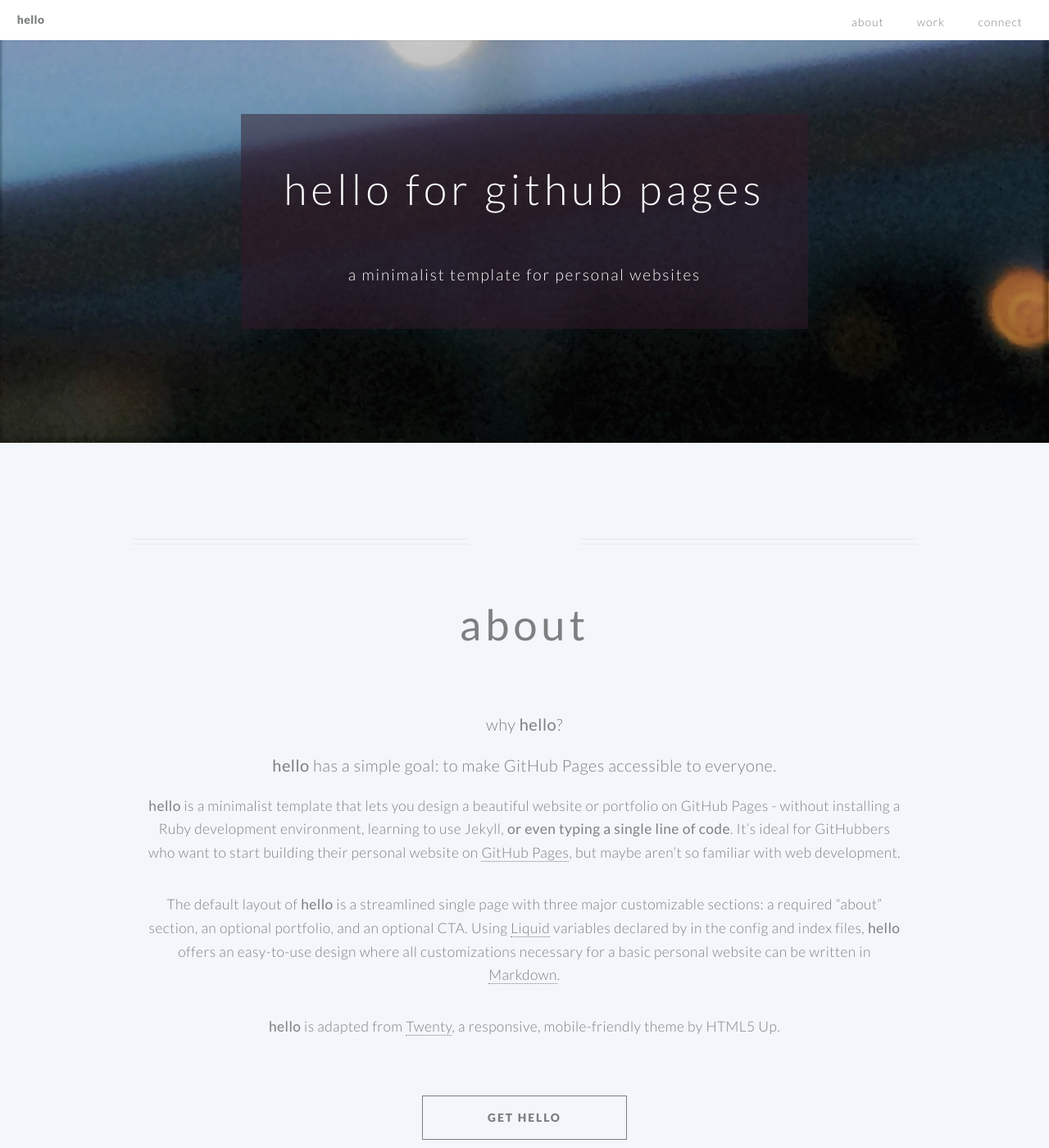
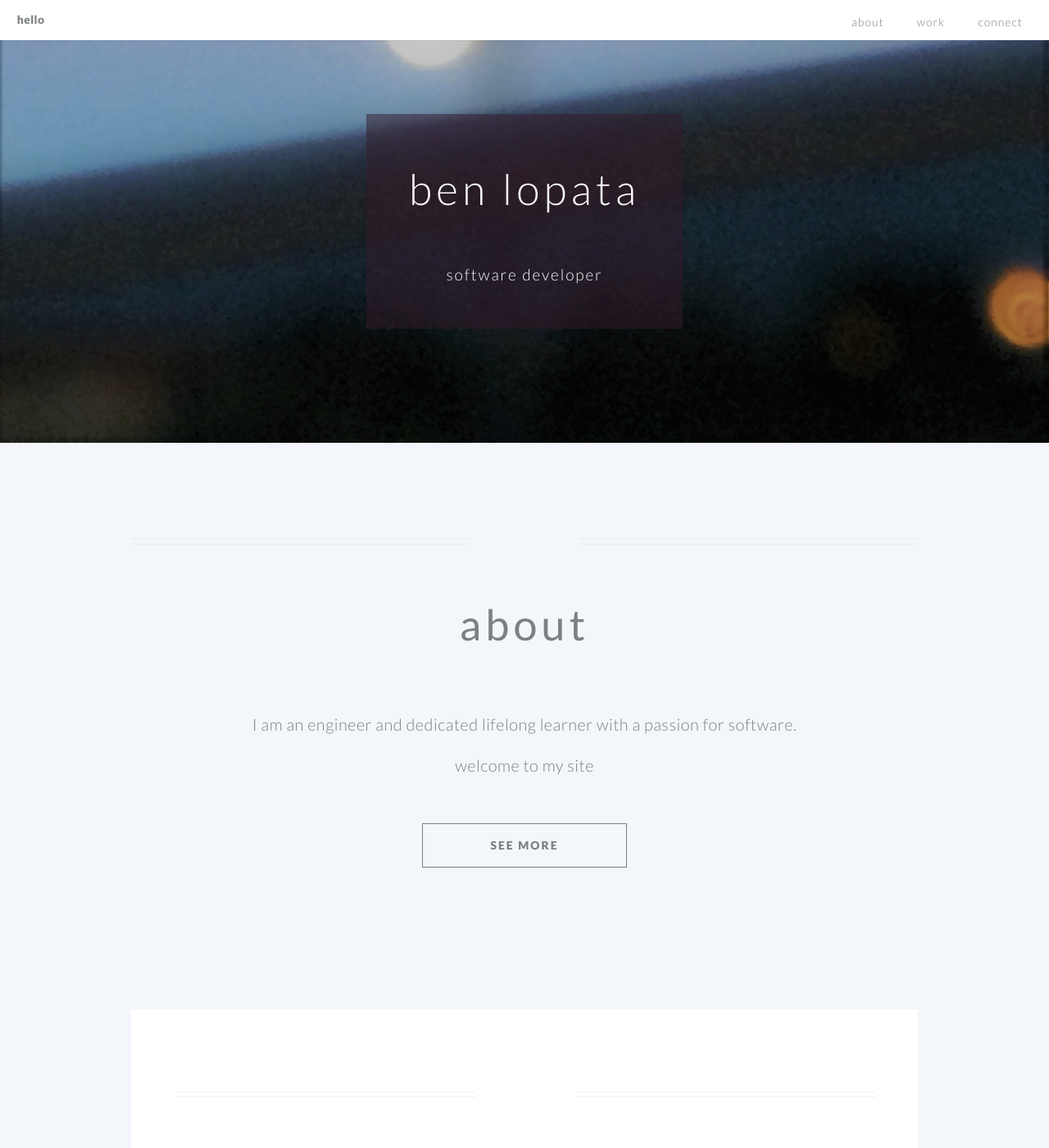
Before and after one commit to bLopata/bLopata.github.io, a Jekyll site: the page built from index.md, in a window 1280 px wide and 1400 px high. Shown: the whole window at 82% size. Built offline with Jekyll 4.4.1, drawn with Linux system fonts in a browser that asks for light colours.

Commit message:
updated info

```diff
--- a/index.md
+++ b/index.md
@@ -4,8 +4,8 @@ layout: hello-default
 # using Markdown language, you can customize the following variables!
 
 # these variables are required -------------------------------
-banner_title: hello for github pages
-banner_subtitle: a minimalist template for personal websites
+banner_title: ben lopata
+banner_subtitle: software developer
 background_image: /images/background.jpeg
 
 # all of the following variables are optional -----------------
@@ -15,15 +15,15 @@ page_url: /hello # only include this variable if you aren't building the page to
 favicon: /assets/ico/favicon.ico
 
 # social media
-twitter_username: notsaragong # # your twitter handle
-github_username:  saragong # your github username
-linkedin: saragong # the part after ("https://www.linkedin.com/in/...")
+twitter_username: lopataben # # your twitter handle
+github_username: bLopata # your github username
+linkedin: ben-lopata # the part after ("https://www.linkedin.com/in/...")
 # facebook_username: <-- your facebook username (the part after "https://www.facebook.com/...")
 # google_analytics: <-- your google analytics Tracking ID
 
 # By declaring these variables, you can include a button that links to an external website or to media.
-about_button: https://github.com/saragong/hello # the link
-about_button_label: get hello # the label on the button
+about_button: https://www.blopata.io # the link
+about_button_label: see more # the label on the button
 
 # optional portfolio section ------------------------------------------
 
@@ -37,21 +37,12 @@ portfolio_description: you can include a portfolio showcasing your work and orga
 # By declaring these variables, you can include a CTA section.
 cta: connect # the heading for your CTA section
 cta_description: questions, comments, or concerns? please don't hesitate to reach out. # a description to be desplayed below the heading and above the content
-cta_button: mailto:saragong@usc.edu # a link to an external website or to media
+cta_button: mailto:benlopata@gmail.com # a link to an external website or to media
 cta_button_label: contact # the label on the button
+---
 
----
-[//]: # (write a bit about yourself here)
-### why **hello**?
+[//]: # "write a bit about yourself here"
 
-### **hello** has a simple goal: to make GitHub Pages accessible to everyone.
+### I am an engineer and dedicated lifelong learner with a passion for software.
 
-**hello** is a minimalist template that lets you design a beautiful website or portfolio on GitHub Pages - without installing a Ruby
-development environment, learning to use Jekyll, **or even typing a single line of code**. It's ideal for GitHubbers
-who want to start building their personal website on [GitHub Pages](https://pages.github.com/), but maybe aren't so familiar with web development.
-
-
-The default layout of **hello** is a streamlined single page with three major customizable sections: a required "about" section, an optional portfolio, and an optional CTA. Using [Liquid](https://shopify.github.io/liquid/) variables declared by in the config and index files, **hello** offers an easy-to-use design where all customizations necessary for a basic personal website can be written in [Markdown](https://www.markdownguide.org/basic-syntax/).
-
-
-**hello** is adapted from [Twenty](https://html5up.net/twenty), a responsive, mobile-friendly theme by HTML5 Up.
+### welcome to my site
```
